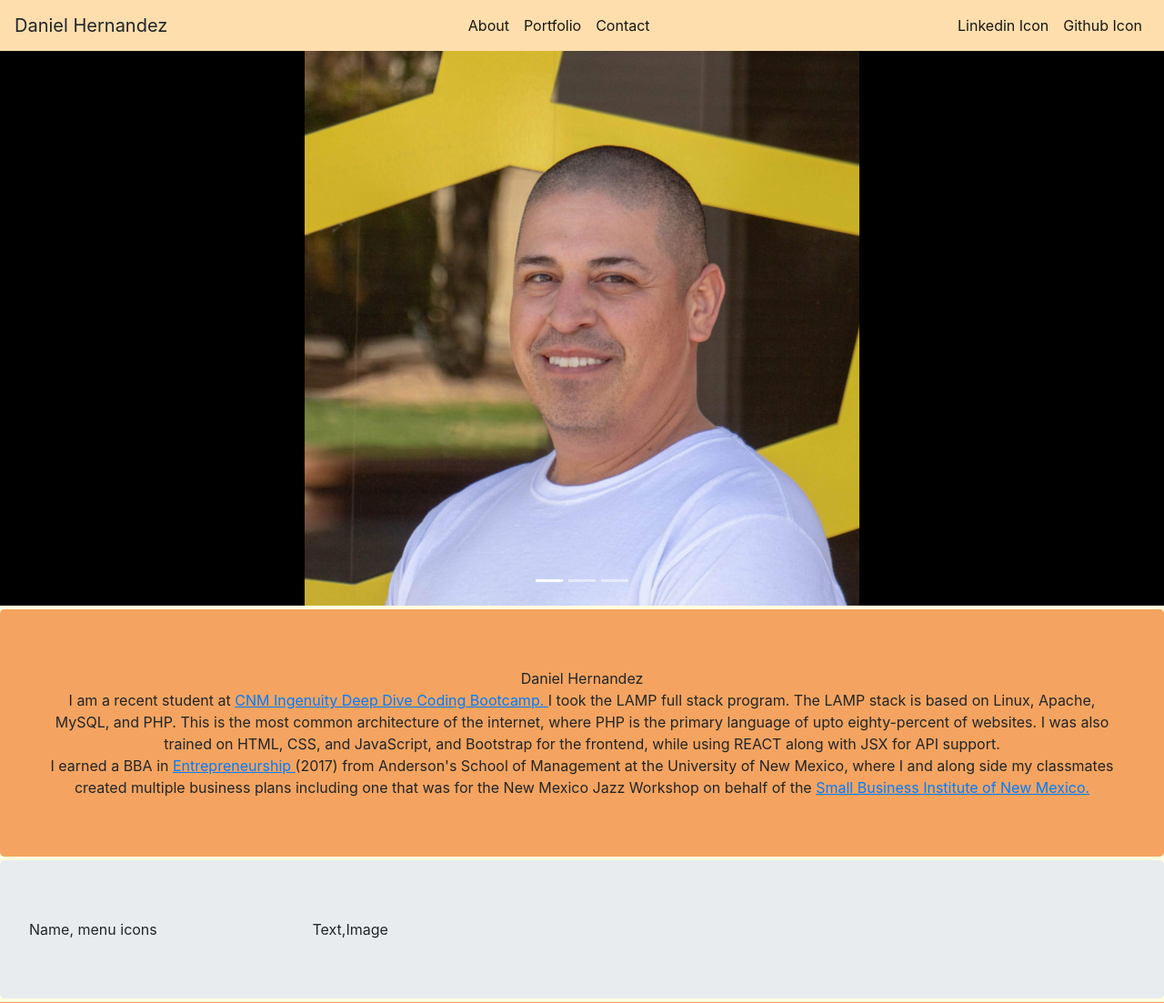
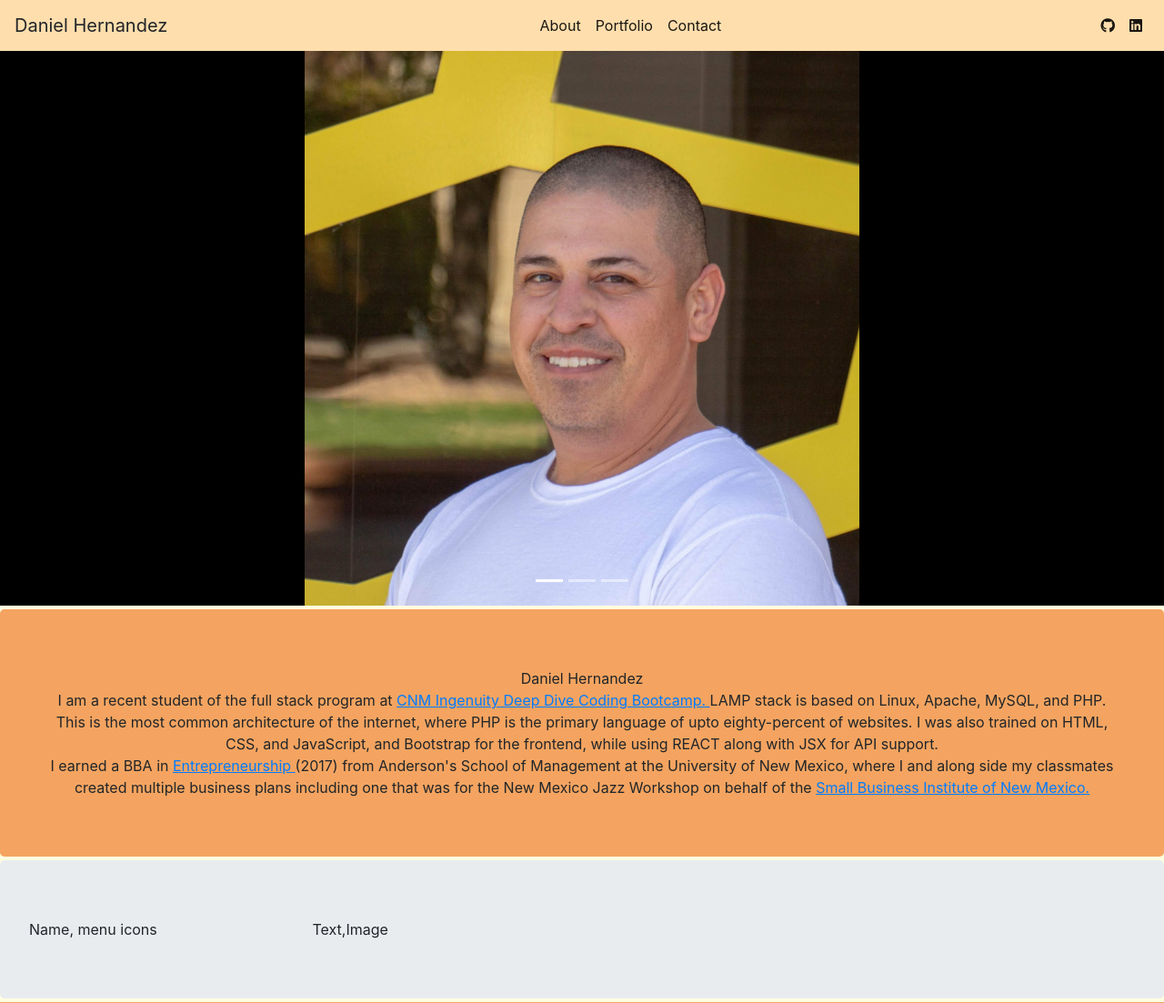
Before and after one commit to danielcoderhernandez/my-pwp-daniel-hernandez, a PHP site: page / in a window 1280 px wide. Shown: the top 1103 px of the page at 91% size. Run offline with PHP 8.4, Linux system fonts and the light colour scheme; some libraries are stand-ins or nearby versions.

Commit message:
added fontawesome script and coded icons

```diff
--- a/public_html/index.php
+++ b/public_html/index.php
@@ -41,6 +41,9 @@
 	<!-- Google reCAPTCHA -->
 	<script src='https://www.google.com/recaptcha/api.js'></script>
 
+	<!-- FontAwesome for Icons -->
+	<script src="https://kit.fontawesome.com/d45c32dfd8.js" crossorigin="anonymous"></script>
+
 	<link rel="stylesheet" href="./documentation/directory-style.css">
 
 	<title>Welcome</title>
@@ -73,12 +76,13 @@
 			<ul class="navbar-nav">
 				<li class="nav-item active">
 					<a class="nav-link active" data-class="LinkedIn Icon">
-						Linkedin Icon
+
+						<i class="fab fa-github"></i>
 					</a>
 				</li>
 				<li class="navbar-nav">
 					<a class="nav-link active" data-class="Github Icon">
-						Github Icon
+						<i class="fab fa-linkedin"></i>
 					</a>
 				</li>
 			</ul>
@@ -121,11 +125,11 @@
 		<div class="text-center container-fluid"
 			<div class="row">
 				<a class="mx-auto"> Daniel Hernandez </a>
-				<div> I am a recent student at
+				<div> I am a recent student of the full stack program at
 					<a href="https://deepdivecoding.com/" >
-					<u> CNM Ingenuity Deep Dive Coding Bootcamp. </u>
+						<u> CNM Ingenuity Deep Dive Coding Bootcamp. </u>
 					</a>
-					I took the LAMP full stack program. The LAMP stack is based on Linux, Apache, MySQL, and PHP.
+					LAMP stack is based on Linux, Apache, MySQL, and PHP.
 					This is the most common architecture of the internet, where PHP is the primary language of upto
 					eighty-percent of websites. I was also trained on HTML, CSS, and JavaScript, and Bootstrap for the frontend,
 					while using REACT along with JSX for API support.
```
